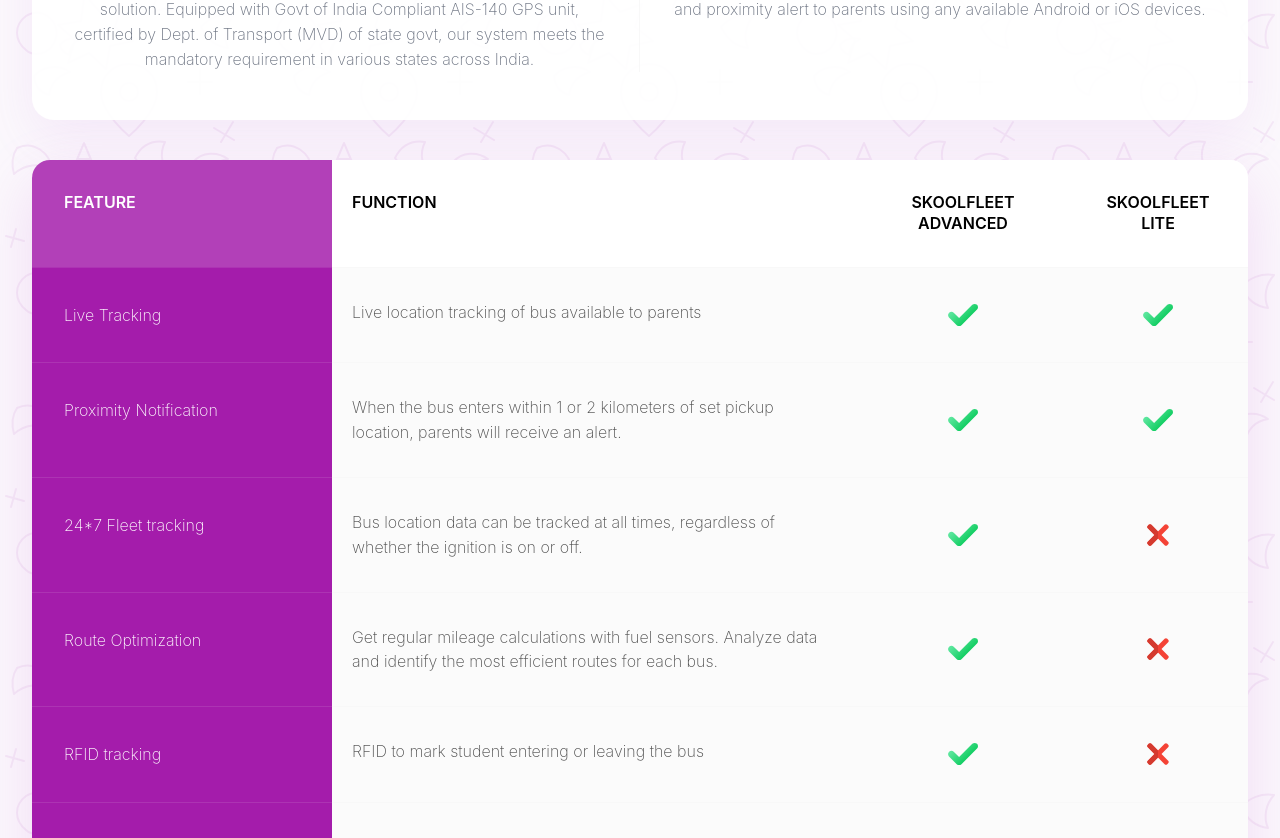
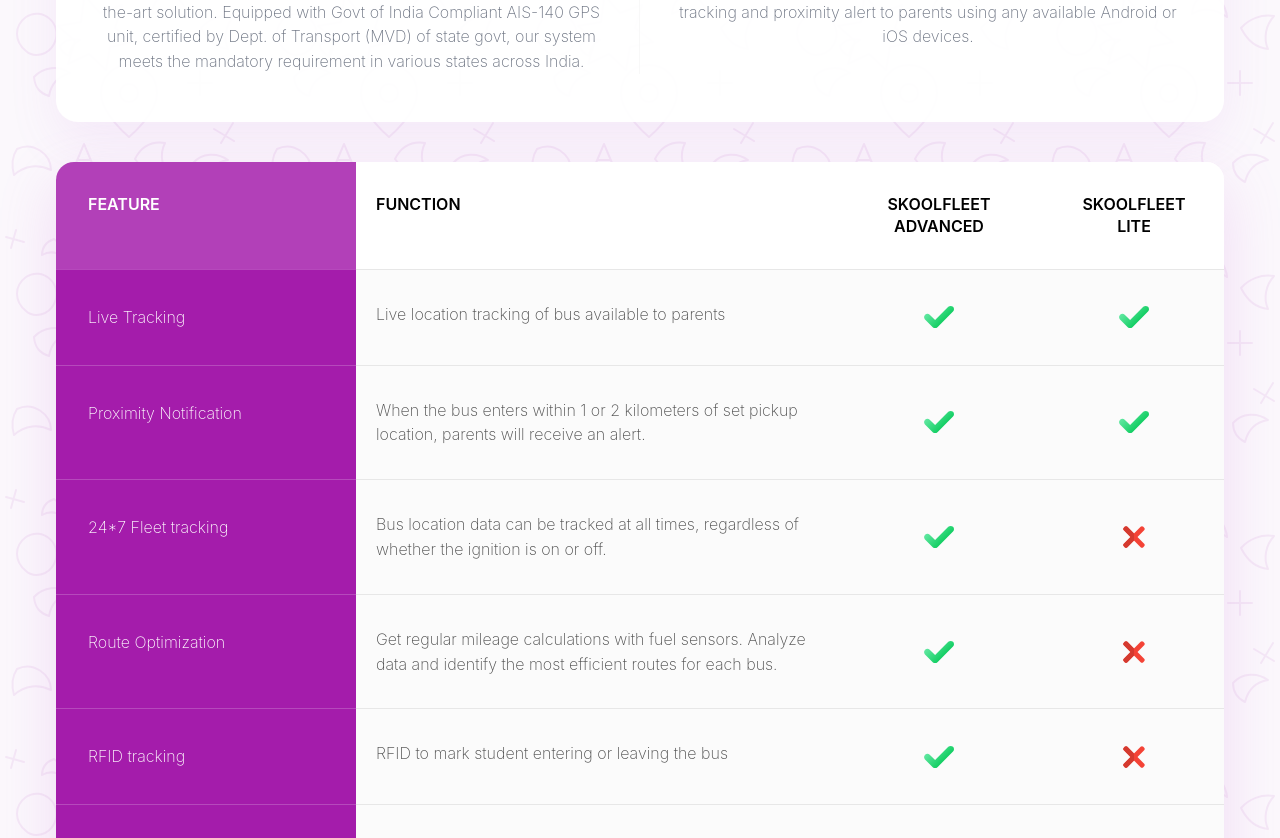
Before and after one commit to PonmalarPS/SchoolLift-Website, a React (Vite) app: page /transport in a window 1280 px wide. Shown: the part 1481-2319 px from the top of the page. Built offline with nearby package versions, Linux system fonts and the light colour scheme.

Commit message:
Transport UI Corrections

```diff
--- a/src/pages/TransportManagement.jsx
+++ b/src/pages/TransportManagement.jsx
@@ -48,9 +48,9 @@
 
 const SchoolBusManagementSection = () => {
     return (
-        <section className="relative overflow-hidden bg-white px-6 pt-15 md:px-10 lg:px-16">
-            <div className="mx-auto max-w-[1400px] text-center">
-                <h1 className="font-heading font-bold text-[40px] leading-tight text-sbText mx-auto">
+        <section className="relative overflow-hidden bg-white pt-15">
+            <div className="mx-auto max-w-[1600px] px-4 sm:px-6 lg:px-10 xl:px-14 text-center">
+                <h1 className="font-heading font-bold text-[26px] sm:text-[32px] md:text-[36px] lg:text-[40px] leading-tight text-sbText mx-auto">
                     School Bus Management
                 </h1>
 
@@ -159,7 +159,7 @@
     ];
 
     return (
-        <section className="mt-10 relative overflow-hidden bg-[#fbf8fc] px-4 py-6 sm:px-6 lg:px-8">
+        <section className="mt-10 relative overflow-hidden bg-[#fbf8fc] py-6">
             {/* doodle background */}
             <div
                 className="absolute inset-0 opacity-[0.2]"
@@ -171,10 +171,10 @@
                 }}
             />
 
-            <div className="relative mx-auto max-w-[1300px]">
+            <div className="relative mx-auto max-w-[1600px] px-4 sm:px-6 lg:px-10 xl:px-14">
                 {/* heading */}
                 <div className="text-center">
-                    <h2 className="mt-5 font-heading text-[32px] font-semibold leading-[1.15] text-[#a631ae] sm:text-[30px]">
+                    <h2 className="mt-5 font-heading text-[22px] sm:text-[26px] md:text-[30px] lg:text-[32px] font-semibold leading-[1.15] text-[#a631ae]">
                         School Lift School Bus Tracking System
                     </h2>
                     <div className="mx-auto mt-2 h-[3px] w-[28px] bg-[#b63dbd]" />
@@ -188,7 +188,7 @@
                                 key={index}
                                 className={`text-center ${index === 0 ? "md:pr-8" : "md:pl-8"} py-3 md:py-0`}
                             >
-                                <p className="text-[26px] font-semibold leading-[1.35] text-black">
+                                <p className="text-[20px] sm:text-[22px] lg:text-[26px] font-semibold leading-[1.35] text-black">
                                     {plan.title}
                                 </p>
                                 <p className="mt-3 text-[16px] leading-[1.55] text-sbTextLight font-extralight">
@@ -200,9 +200,10 @@
                 </div>
 
                 {/* comparison table */}
-                <div className="mt-10 overflow-hidden rounded-[18px] bg-white shadow-[0_20px_60px_rgba(201,103,216,0.20)]">
+                <div className="mt-10 overflow-x-auto rounded-[18px] bg-white shadow-[0_20px_60px_rgba(201,103,216,0.20)]">
+                    <div className="min-w-[640px]">
                         {/* header row */}
-                    <div className="grid grid-cols-[300px_1fr_210px_180px]">
+                        <div className="grid grid-cols-[180px_1fr_150px_130px] lg:grid-cols-[300px_1fr_210px_180px]">
                             <div className="bg-[#b240b8] px-8 py-8">
                                 <p className="text-[16px] font-semibold uppercase leading-[1.35] text-white">
                                     Feature
@@ -229,21 +230,21 @@
                         {rows.map((row, index) => (
                             <div
                                 key={index}
-                            className="grid grid-cols-[300px_1fr_210px_180px]"
+                                className="grid grid-cols-[180px_1fr_150px_130px] lg:grid-cols-[300px_1fr_210px_180px]"
                             >
-                            <div className="border-t border-white/10 bg-[#a41cab] px-8 py-9">
+                                <div className="border-t border-white/20 bg-[#a41cab] px-8 py-9">
                                     <p className="text-[16px] font-extralight leading-[1.4] text-white">
                                         {row.feature}
                                     </p>
                                 </div>
 
-                            <div className="border-t border-[#f8f8f8] bg-[#fbfbfb] px-5 py-8">
+                                <div className="border-t border-[#e7e7e7] bg-[#fbfbfb] px-5 py-8">
                                     <p className="text-[16px] leading-[1.55] text-[#4e4e4e] font-extralight">
                                         {row.function}
                                     </p>
                                 </div>
 
-                            <div className="flex border-t border-[#f8f8f8] items-center justify-center bg-[#fbfbfb] px-5 py-8">
+                                <div className="flex border-t border-[#e7e7e7] items-center justify-center bg-[#fbfbfb] px-5 py-8">
                                     {row.advanced ? (
                                         <img src={check} alt="Included" className="w-[30px] h-[30px] object-contain" />
                                     ) : (
@@ -251,7 +252,7 @@
                                     )}
                                 </div>
 
-                            <div className="flex border-t border-[#f8f8f8] items-center justify-center bg-[#fbfbfb] px-5 py-8">
+                                <div className="flex border-t border-[#e7e7e7] items-center justify-center bg-[#fbfbfb] px-5 py-8">
                                     {row.lite ? (
                                         <img src={check} alt="Included" className="w-[30px] h-[30px] object-contain" />
                                     ) : (
@@ -260,6 +261,7 @@
                                 </div>
                             </div>
                         ))}
+                    </div>
                 </div>
             </div>
         </section>
@@ -327,7 +329,7 @@
     ];
 
     return (
-        <section className="mt-5 relative overflow-hidden bg-white px-6 py-10 md:px-10 lg:px-16 xl:px-20">
+        <section className="mt-5 relative overflow-hidden bg-white py-10">
             {/* Background doodle */}
             <div className="pointer-events-none absolute left-[14%] top-[105px] hidden opacity-20 md:block">
                 <svg
@@ -350,11 +352,11 @@
                 </svg>
             </div>
 
-            <div className="mx-auto max-w-[1500px]">
+            <div className="mx-auto max-w-[1600px] px-4 sm:px-6 lg:px-10 xl:px-14">
                 {/* Top heading */}
                 <div className="mx-auto max-w-[1000px] text-center">
                     <div className="relative z-10 mx-auto max-w-[770px] text-center">
-                        <h2 className="text-[32px] font-semibold text-sbText leading-[40px]">
+                        <h2 className="text-[22px] sm:text-[26px] md:text-[28px] lg:text-[32px] font-semibold text-sbText leading-[40px]">
                             Effortless School Bus Management
                         </h2>
 
@@ -425,7 +427,7 @@
     ];
 
     return (
-        <section className="mt-12 relative overflow-hidden bg-sbBlue px-4 py-12 sm:px-6 lg:px-8 xl:px-10 2xl:px-12">
+        <section className="mt-12 relative overflow-hidden bg-sbBlue py-12">
             {/* Pattern background */}
             <div
                 className="pointer-events-none absolute inset-0 opacity-[0.08]"
@@ -437,10 +439,10 @@
                 }}
             />
 
-            <div className="relative mx-auto max-w-[1280px]">
+            <div className="relative mx-auto max-w-[1600px] px-4 sm:px-6 lg:px-10 xl:px-14">
                 {/* Heading */}
                 <div className="text-center">
-                    <h2 className="text-[32px] font-semibold text-white leading-[40px]">
+                    <h2 className="text-[22px] sm:text-[26px] md:text-[28px] lg:text-[32px] font-semibold text-white leading-[40px]">
                         Exceptional Features from School Lift
                     </h2>
                     <div className="mx-auto mt-4 h-[3px] w-[60px] bg-white" />
@@ -528,7 +530,7 @@
         <section className="relative overflow-hidden bg-white">
             <div className="mx-auto max-w-[1600px] px-4 pb-16 pt-8 sm:px-6 lg:px-10 xl:px-14">
                 <div className="flex flex-col items-center">
-                    <h2 className="text-[32px] font-semibold text-sbText leading-[40px]">
+                    <h2 className="text-[22px] sm:text-[26px] md:text-[28px] lg:text-[32px] font-semibold text-sbText leading-[40px]">
                         Frequently Asked Questions
                     </h2>
 
```
Lines whose indentation alone changed are shown as unchanged.
